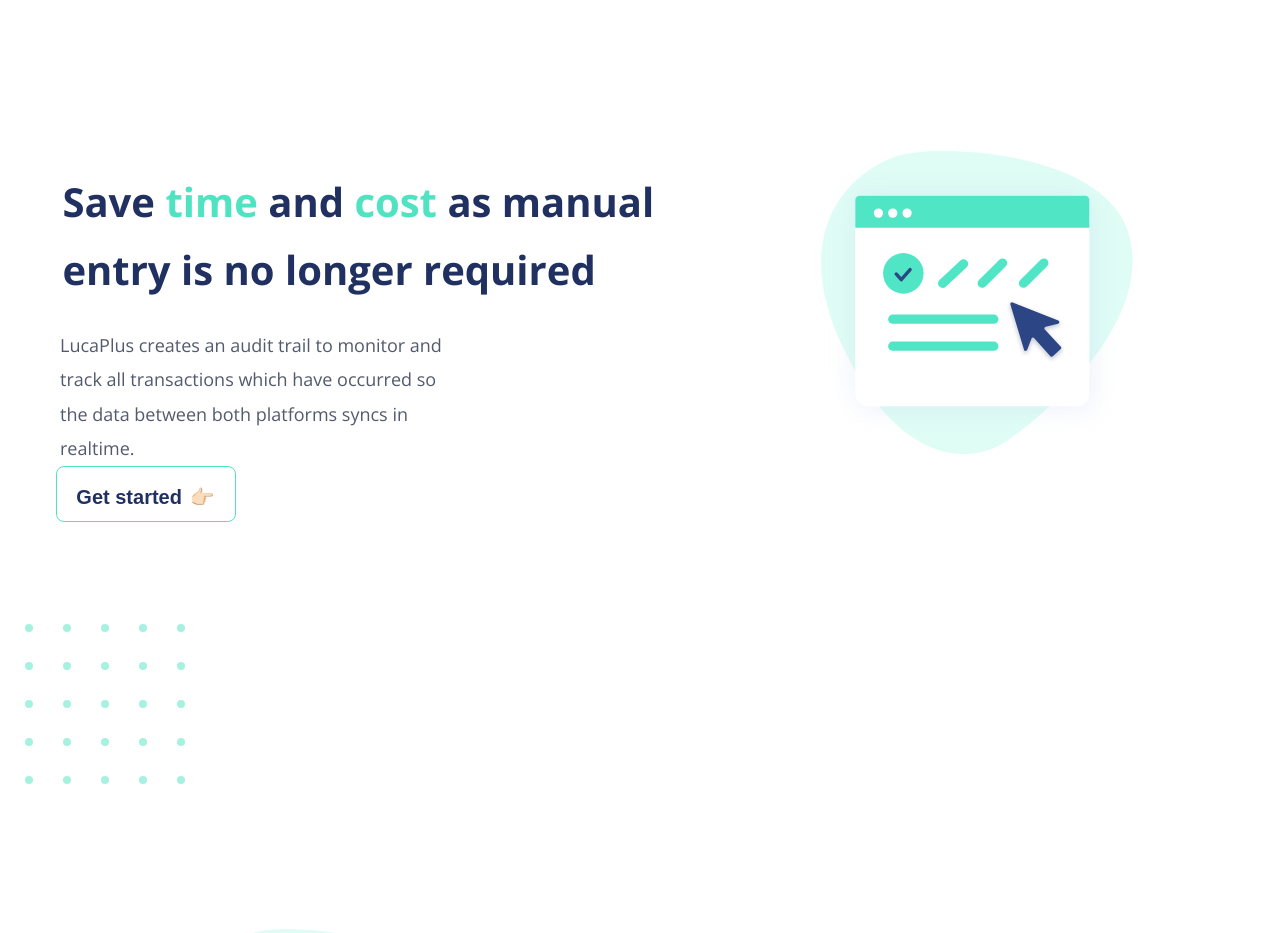
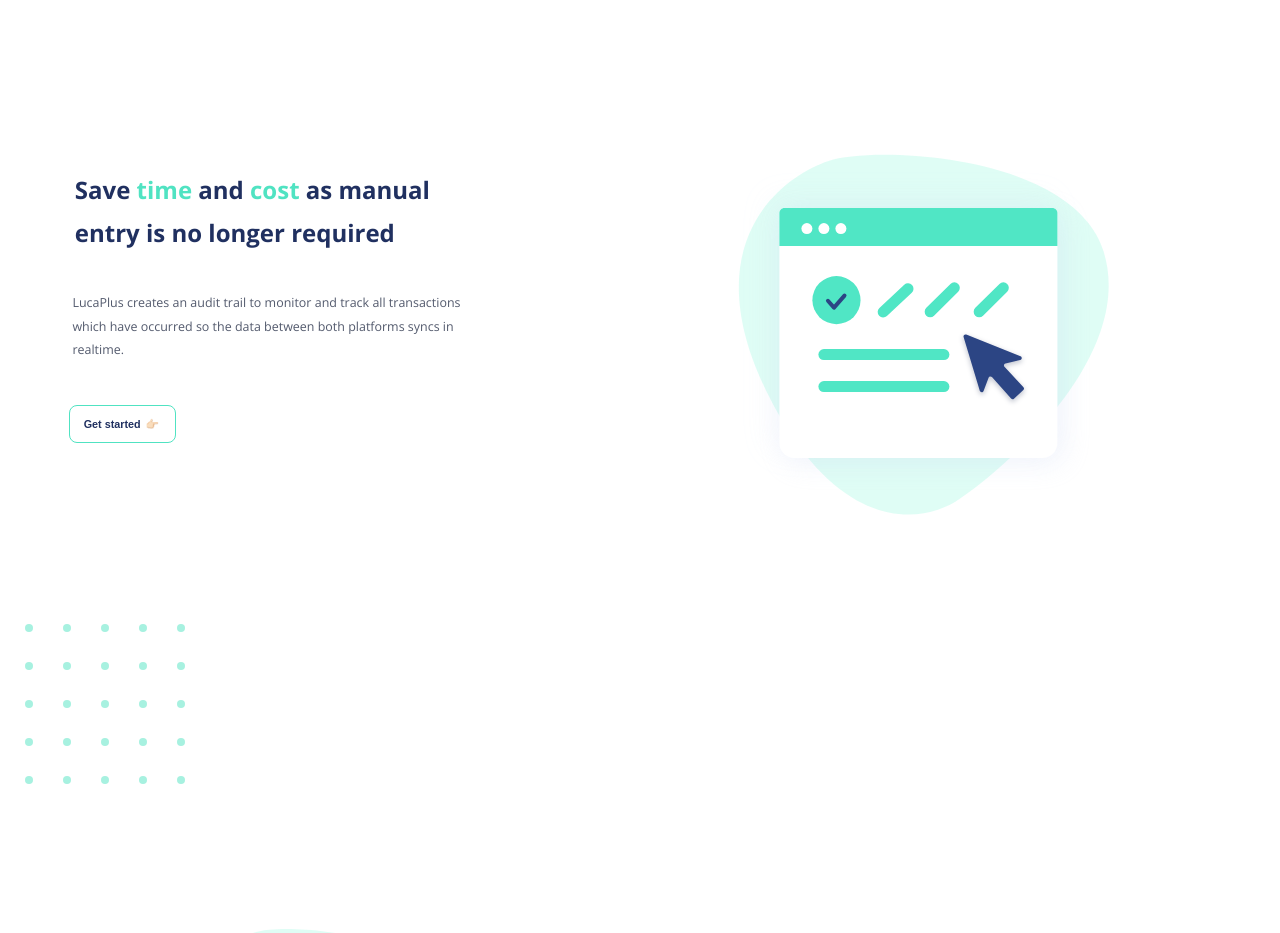
Before and after one commit to Lianakeys/LucaWebsite, a React (Create React App) app in the folder luca-website/: page / in a window 1280 px wide. Shown: the part 2320-3253 px from the top of the page. Built offline with nearby package versions, Linux system fonts and the light colour scheme.

Commit message:
completed savetime section for 1300px

```diff
--- a/luca-website/src/components/cssComponents/savetime.css
+++ b/luca-website/src/components/cssComponents/savetime.css
@@ -52,6 +52,11 @@
   /* background-color: blue; */
   margin-left: 1.6rem;
   line-height: 190%;
+}
+
+.savetime-Hero-image {
+  margin-top: 10rem;
+  margin-right: 6rem;
 }
 
 .savetime-button:hover {
@@ -114,6 +119,36 @@
 }
 
 
+@media only screen and (max-width: 1300px) {
+
+.savetime-section-title {
+  font-size: 1.5rem;
+  width: 25rem;
+  line-height: 2.7rem;
+}
+
+.savetime-notes {
+  font-size: 0.78rem;
+  width: 26rem;
+}
+
+.savetime-button {
+  height: 2.4rem;
+  width: 6.7rem;
+  font-size: 0.45rem;
+  margin-top: 2rem;
+}
+
+.savetime-Hero-image {
+  margin-top: 14rem;
+}
+
+
+}
+
+
+
+
 @media only screen and (max-width: 1680px) {
 
 
--- a/luca-website/src/components/savetime.js
+++ b/luca-website/src/components/savetime.js
@@ -29,7 +29,7 @@ class Savetime extends React.Component {
           </div>
           <div className="section-content">
 
-            <img src={savetime} alt="hero" className="Hero-image" />
+            <img src={savetime} alt="hero" className="savetime-Hero-image" />
 
           </div>
         </div>
```
